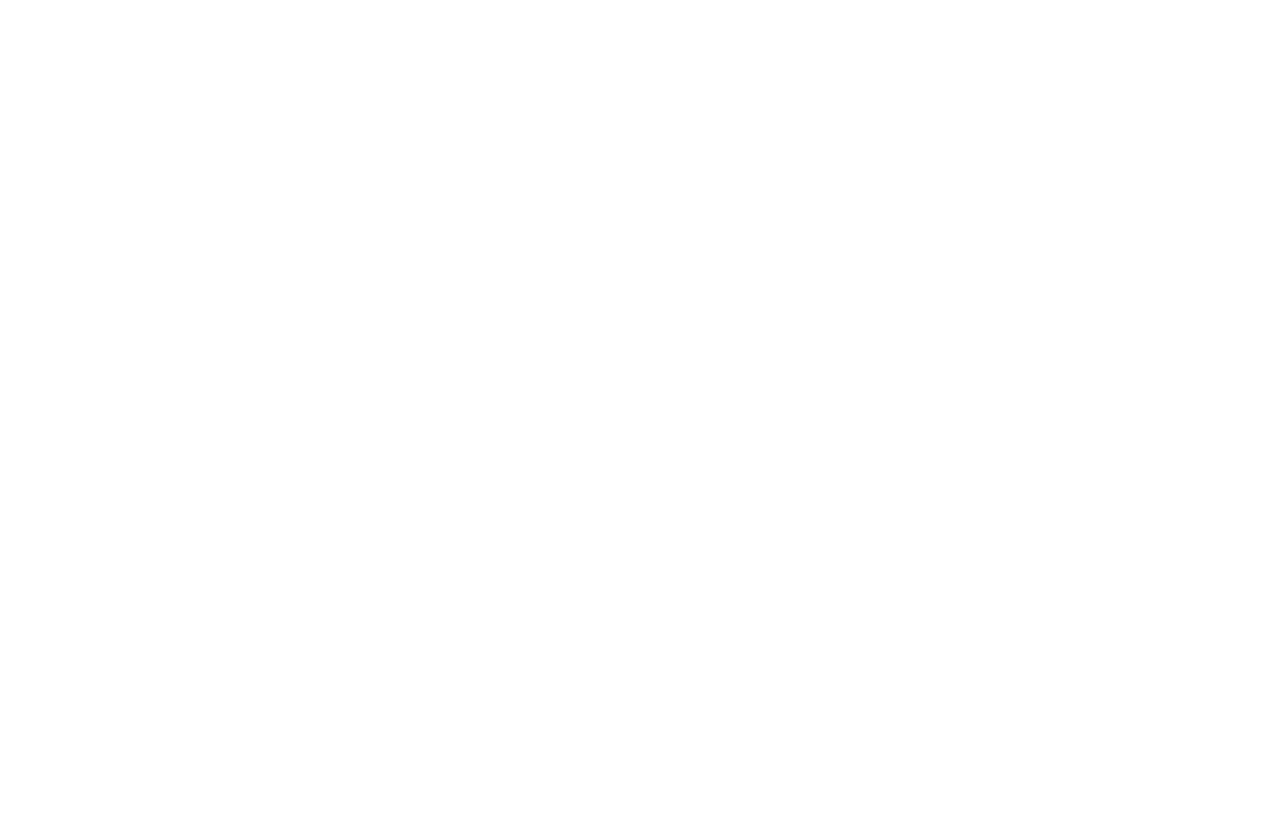
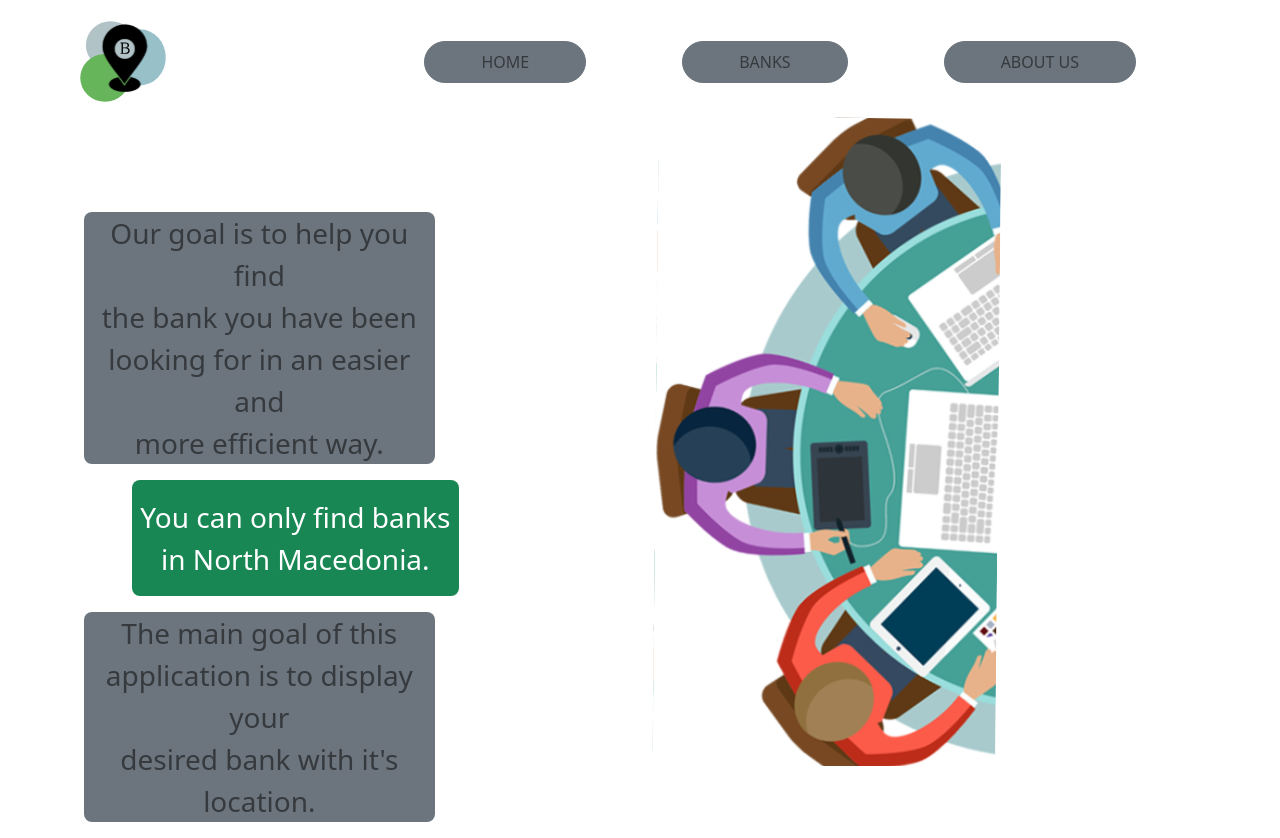
Before and after one commit to serdarska/banks-frontend, a Nuxt app: page /about-us in a window 1280 px wide. Before the commit the page ends 800 px from the top, so only its background shows below. Built offline with nearby package versions, Linux system fonts and the light colour scheme.

Commit message:
TeamComponent

```diff
--- a/assets/sass/app.scss
+++ b/assets/sass/app.scss
@@ -5,3 +5,7 @@
 .ratio-695x742 {
   --bs-aspect-ratio: calc(742 / 695 * 100%);
 }
+
+.ratio-974x514{
+  --bs-aspect-ratio: calc(514 / 974 * 100%);
+}
--- a/components/CustomNavbar.vue
+++ b/components/CustomNavbar.vue
@@ -1,6 +1,6 @@
 <template>
 <section>
-  <nav class="navbar navbar-expand-lg navbar-light">
+  <nav class="navbar navbar-expand-lg navbar-light bg-transparent">
        <div class="align-items-start">
        <img src="../assets/images/logo.svg" alt="Logo" class="navbar-brand ms-5"
             width="150"
--- /dev/null
+++ b/components/TeamComponent.vue
@@ -0,0 +1,35 @@
+<template>
+  <div class="row">
+    <div class="col-4 ms-5 ps-5 mt-5 pt-5">
+      <p class="bg-secondary text-center rounded-3 fs-3 text-black-50 me-4">
+        Our goal is to help you find<br/>
+        the bank you have been<br/>
+        looking for in an easier and<br/>
+        more efficient way. <br/>
+      </p>
+      <p class="bg-success ms-5 py-3 text-center rounded-3 fs-3 text-white">
+        You can only find banks<br/>
+        in North Macedonia.<br/>
+      </p>
+      <p class="bg-secondary text-center rounded-3 fs-3 text-black-50 me-4">
+        The main goal of this <br/>
+        application is to display your<br/>
+        desired bank with it's<br/>
+        location. <br/>
+      </p>
+    </div>
+    <div class="col-7 justify-content-end ps-5 ms-5">
+      <img src="../assets/images/team.svg" alt="Team" class="ps-0 ms-0 align-items-end" height="650" width="514">
+    </div>
+  </div>
+</template>
+
+<script>
+export default {
+  name: "TeamComponent"
+}
+</script>
+
+<style scoped>
+
+</style>
--- a/pages/about-us.vue
+++ b/pages/about-us.vue
@@ -1,5 +1,8 @@
 <template>
-
+  <div>
+    <custom-navbar/>
+    <team-component/>
+  </div>
 </template>
 
 <script>
```
Also changed, not shown: assets/images/team.svg (added).
